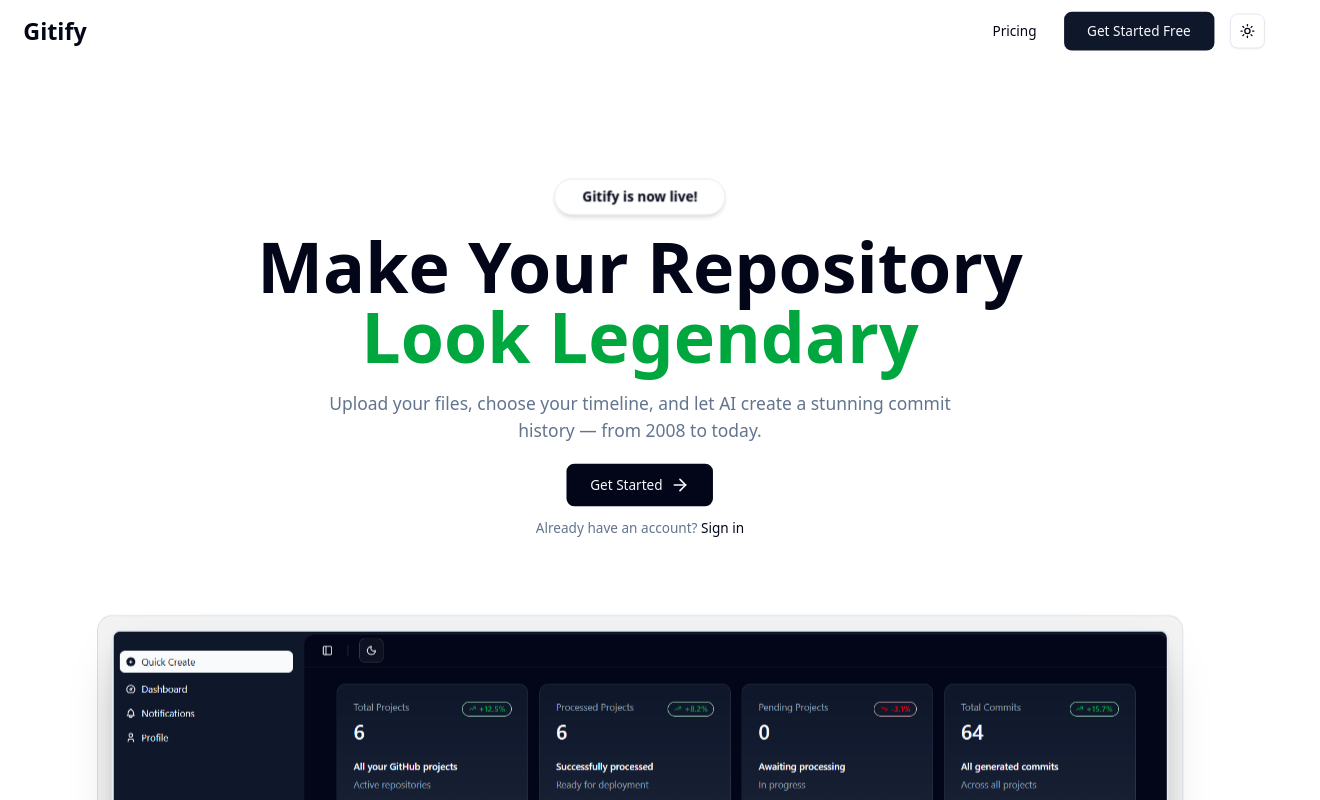
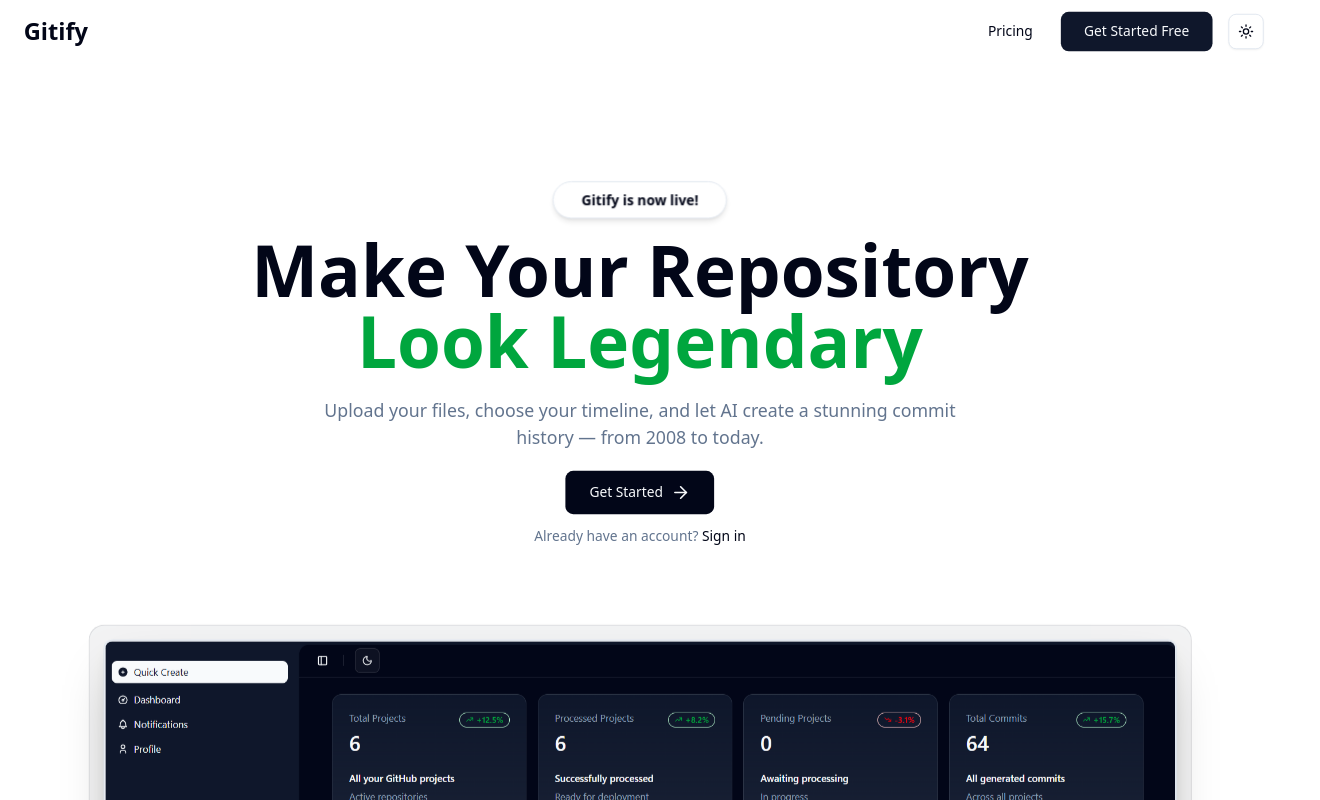
Before and after one commit to Ermias5869/git-frontend, a Next.js app: page / in a window 1280 px wide. Shown: the top 800 px of the page, 1320 px wide, since content can reach past the window. Built offline with nearby package versions, Linux system fonts and the light colour scheme.

Commit message:
make 98.5% zoom

```diff
--- a/src/app/globals.css
+++ b/src/app/globals.css
@@ -130,10 +130,10 @@
 /* Keep normal on mobile */
 @media screen and (min-width: 768px) {
   html {
-    transform: scale(0.97);
+    transform: scale(0.985);
     transform-origin: top left;
-    width: 103.09%; /* Compensate for scaling: 100 / 0.97 = 103.09% */
-    height: 103.09vh;
+    width: 101.52%; /* Compensate for scaling: 100 / 0.985 = 101.52% */
+    height: 101.52vh;
     overflow-x: hidden;
   }
 
```
